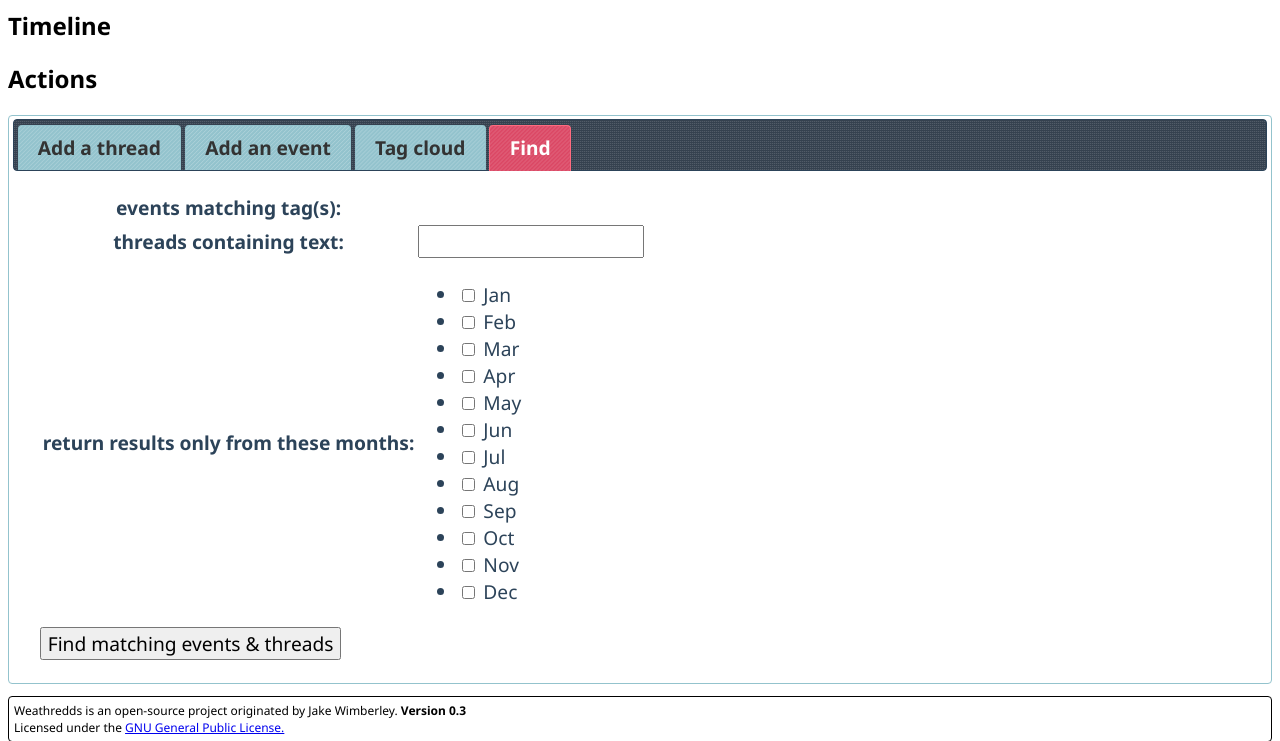
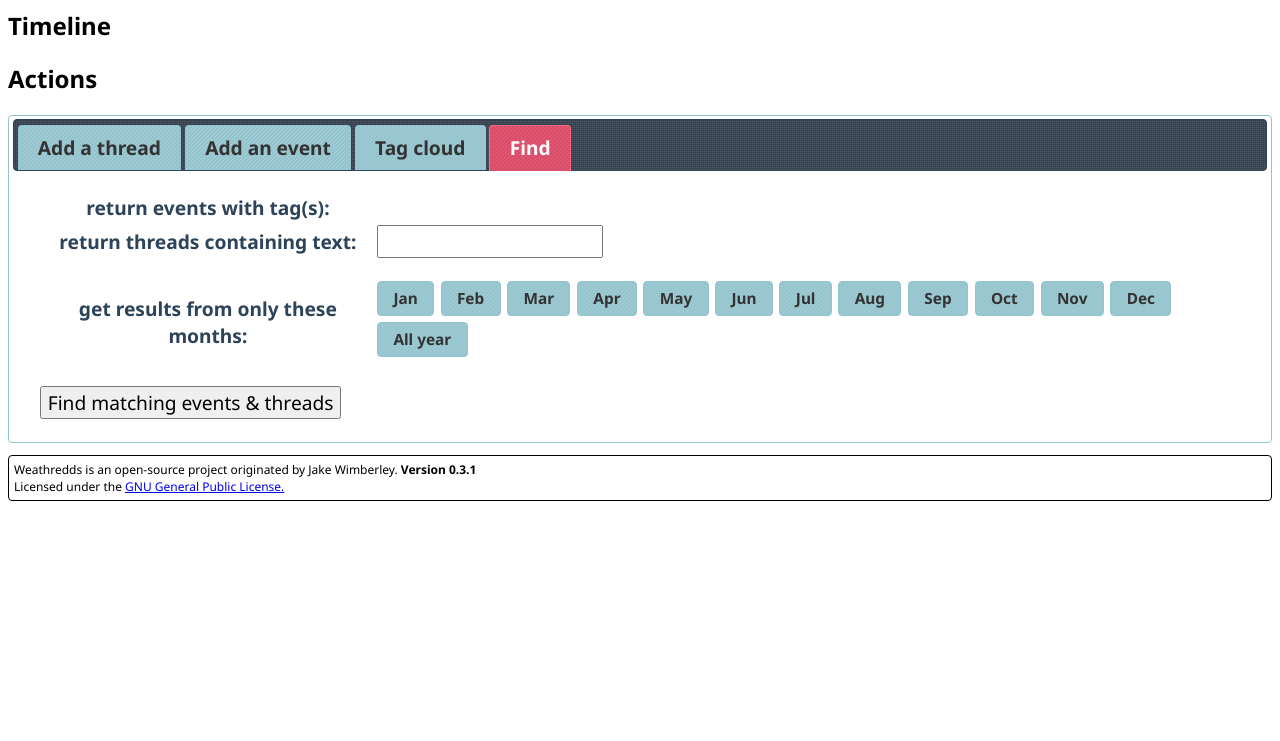
Before and after one commit to JakeWimberley/RunToRun, a Django app: page / in a window 1280 px wide, after a click on "Find". Shown: the part 195-936 px from the top of the page. After the commit the page ends 696 px from the top, so only its background shows below. Run offline with Django 3.2, Linux system fonts and the light colour scheme; the visitor is signed in with stand-in values (Sample User, id 1); data that the repository does not hold is empty; some libraries are stand-ins or nearby versions.

Commit message:
Refined Find function: jQuery buttons, "all year" option, thread title search. Bump to v0.3.1

```diff
--- a/tracker/forms.py
+++ b/tracker/forms.py
@@ -6,7 +6,8 @@ jqDateInput = forms.DateInput(attrs={'class':'uiDatepicker'})
 jqTimeInput = forms.TimeInput() # TODO maybe not necessary
 monthChoices = [
     (1,'Jan'),(2,'Feb'),(3,'Mar'),(4,'Apr'),(5,'May'),(6,'Jun'),
-    (7,'Jul'),(8,'Aug'),(9,'Sep'),(10,'Oct'),(11,'Nov'),(12,'Dec')
+    (7,'Jul'),(8,'Aug'),(9,'Sep'),(10,'Oct'),(11,'Nov'),(12,'Dec'),
+    (99,'All year') # handled as special case in find view
 ]
 
 class ThreadForm(forms.Form):
@@ -52,6 +53,6 @@ class ChangeThreadForm(forms.ModelForm):
         fields = ['title','validDate']
 
 class FindForm(forms.Form):
-    tags = forms.MultipleChoiceField(required=False,label='events matching tag(s)',widget=forms.CheckboxSelectMultiple,choices=[(x.name,x.name) for x in Tag.objects.all()])
-    textSearch = forms.CharField(required=False,label='threads containing text')
-    months = forms.MultipleChoiceField(required=False,label='return results only from these months',widget=forms.CheckboxSelectMultiple,choices=monthChoices)
+    tags = forms.MultipleChoiceField(required=False,label='return events with tag(s)',widget=forms.CheckboxSelectMultiple(attrs={'id':'findTags'}),choices=[(x.name,x.name) for x in Tag.objects.all()])
+    textSearch = forms.CharField(required=False,label='return threads containing text')
+    months = forms.MultipleChoiceField(required=False,label='get results from only these months',widget=forms.CheckboxSelectMultiple(attrs={'id':'findMonths'}),choices=monthChoices)
--- a/tracker/static/tracker-global.css
+++ b/tracker/static/tracker-global.css
@@ -110,3 +110,18 @@ table.threadIndex td.count {
 table.threadIndex td.date {
 	width: 9em;
 }
+ul#findTags, ul#findMonths {
+	list-style: none;
+	padding-left: 0;
+}
+ul#findTags li, ul#findMonths li {
+	display: inline;
+}
+ul#findTags label, ul#findMonths label {
+	font-size: 0.8em;
+}
+
+/* jQuery UI overrides */
+.ui-button {
+	margin-bottom: 6px;
+}
--- a/tracker/templates/tracker/associationModals.html
+++ b/tracker/templates/tracker/associationModals.html
@@ -19,8 +19,9 @@
 {% load static %}
 <script src="{% static "relations.js" %}"></script>
 <div id="threadToEventModal" class="modal">
-The following events that will be associated with this thread.<br>
-Use the checkboxes to change the associations.<br>
+The time ranges of the following events encompass this thread's valid time.<br>
+The checked events already are associated with this thread.<br>
+You can change the associations using the checkboxes and Submit button.<br>
 <!-- TODO: change form s.t. submit button works async-ly: call associate view to make db changes and then populateFormThreadToEvent to reload contents of modal -->
 <form id="threadToEventForm">
 <fieldset id="threadToEventFields"></fieldset>
--- a/tracker/templates/tracker/base.html
+++ b/tracker/templates/tracker/base.html
@@ -42,6 +42,6 @@ You are logged in as {{ request.user.username }} <i><a href="{% url 'logout' %}"
 </span></p>
 	{% block content %}
 	{% endblock %}
-	<p class="footer ui-corner-all">Weathredds is an open-source project originated by Jake Wimberley. <b>Version 0.3</b><br>Licensed under the <a href="https://www.gnu.org/licenses/gpl-3.0.en.html">GNU General Public License.</a></p>
+	<p class="footer ui-corner-all">Weathredds is an open-source project originated by Jake Wimberley. <b>Version 0.3.1</b><br>Licensed under the <a href="https://www.gnu.org/licenses/gpl-3.0.en.html">GNU General Public License.</a></p>
 </body>
 </html>
--- a/tracker/templates/tracker/home.html
+++ b/tracker/templates/tracker/home.html
@@ -22,6 +22,8 @@
 <script>
 	$(function() {
 		$( "#forms" ).tabs();
+		$( "#findTags input" ).checkboxradio({icon: false});
+		$( "#findMonths input" ).checkboxradio({icon: false});
 		$( "#id__startDate" ).blur(function() { getThreadList(); });
 		$( "#id__startTime" ).blur(function() { getThreadList(); });
 		$( "#id__endDate" ).blur(function() { getThreadList(); });
--- a/tracker/views.py
+++ b/tracker/views.py
@@ -115,10 +115,16 @@ def find(request):
             return # TEST
         # make a Q object to represent the month constraint
         # different objects for Event and Thread due to differing field names
-        eventMonthQ = Q()
-        threadMonthQ = Q()
+        # initialize to an impossible month so filters return nothing
+        eventMonthQ = Q(startDate__month=13)
+        threadMonthQ = Q(validDate__month=13)
         try:
             for month in findForm.cleaned_data.get('months'):
+                # 99 specified in form as 'all months', so ignore all other month settings
+                if month == '99':
+                    eventMonthQ = Q()
+                    threadMonthQ = Q()
+                    break
                 eventMonthQ |= Q(startDate__month=month) | Q(endDate__month=month)
                 threadMonthQ |= Q(validDate__month=month)
         except KeyError:
@@ -149,7 +155,7 @@ def find(request):
         try:
             textSearchStr = findForm.cleaned_data['textSearch']
             for thread in Thread.objects.filter(threadMonthQ):
-                if len(thread.discussions.filter(text__icontains=textSearchStr)):
+                if textSearchStr.lower() in thread.title.lower() or len(thread.discussions.filter(text__icontains=textSearchStr)):
                     foundThreads.append(thread)
         except KeyError:
             pass # no text specified, so no threads will be returned
```
